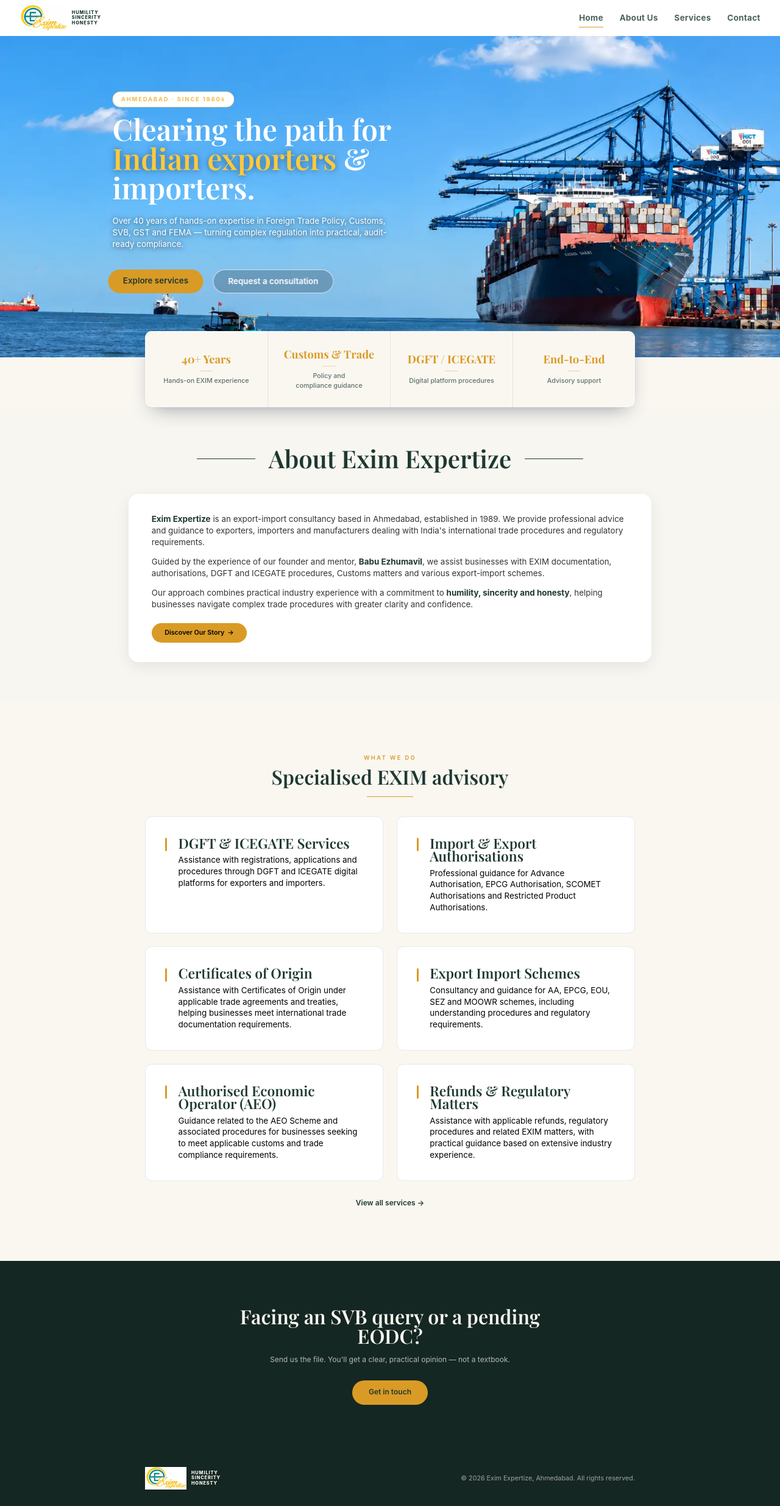
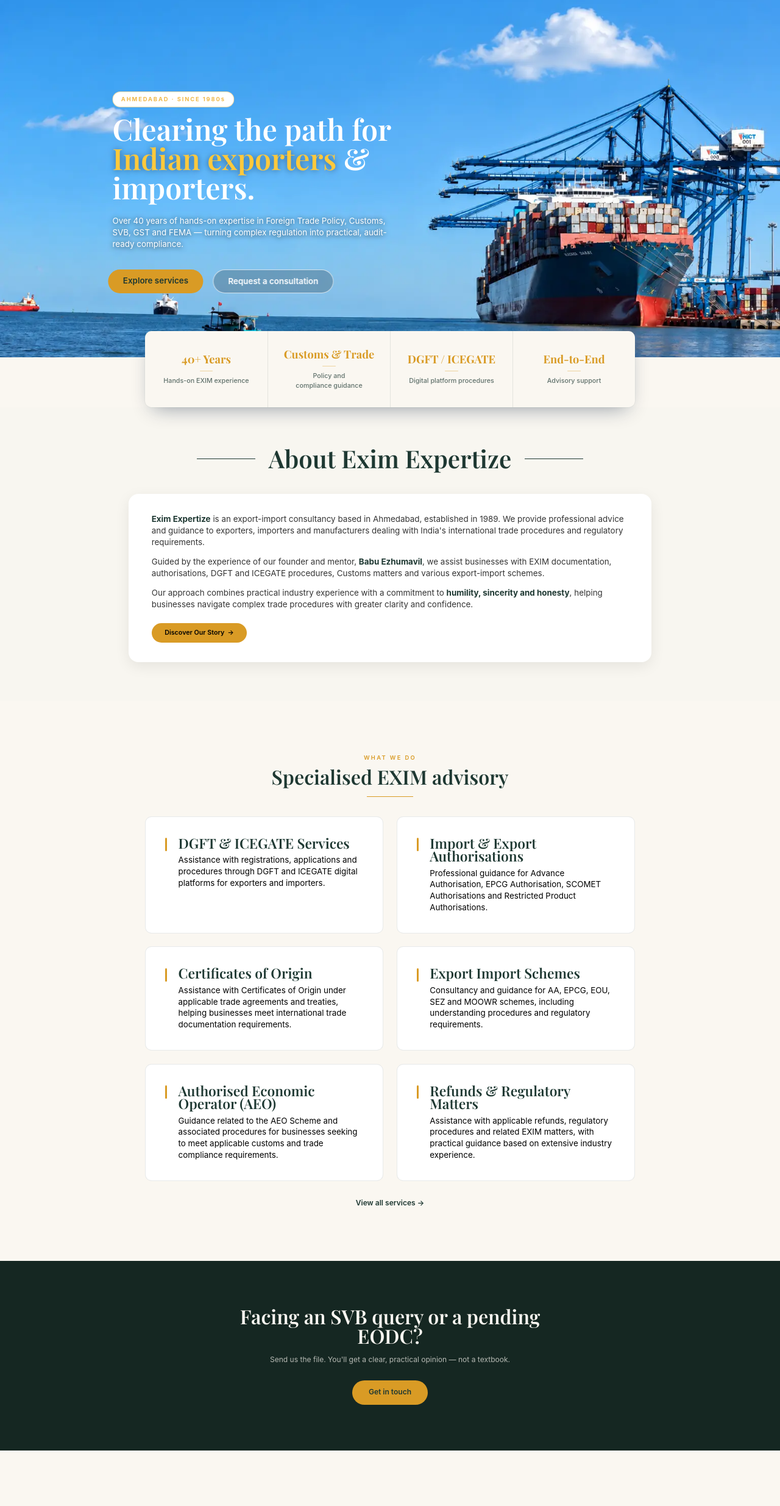
Before and after one commit to Aniket52603/exim-expertize, a React (Vite) app: page / in a window 1280 px wide. Shown: the whole page at 61% size. After the commit the page ends 2379 px from the top, so only its background shows below. Built offline with nearby package versions, Linux system fonts and the light colour scheme; a web font is replaced by a local one.

Commit message:
app changed

```diff
--- a/src/App.jsx
+++ b/src/App.jsx
@@ -1,33 +1,25 @@
-import { Routes, Route, useLocation } from "react-router-dom";
-import { useEffect } from "react";
-import Nav from "./components/Nav.jsx";
-import Footer from "./components/Footer.jsx";
+import { lazy, Suspense } from "react";
+import { Routes, Route } from "react-router-dom";
+
 import Home from "./pages/Home.jsx";
-import Services from "./pages/Services.jsx";
-import Contact from "./pages/Contact.jsx";
-import useReveal from "./hooks/useReveal.js";
-import AboutPage from "./pages/AboutPage.jsx";
+
+/* Lazy-load secondary pages */
+const About = lazy(() => import("./pages/AboutPage.jsx"));
+const Services = lazy(() => import("./pages/Services.jsx"));
+const Contact = lazy(() => import("./pages/Contact.jsx"));
 
 export default function App() {
-  const location = useLocation();
-  useReveal(location.pathname);
+  return (
+    <Suspense fallback={null}>
+      <Routes>
+        {/* Home stays eager for better LCP */}
+        <Route path="/" element={<Home />} />
 
-  useEffect(() => {
-    window.scrollTo({ top: 0 });
-  }, [location.pathname]);
-
-  return (
-    <>
-      <Nav />
-      <main key={location.pathname}>
-        <Routes>
-          <Route path="/" element={<Home />} />
-          <Route path="/services" element={<Services />} />
-          <Route path="/contact" element={<Contact />} />
-          <Route path="/about" element={<AboutPage />} />
-        </Routes>
-      </main>
-      <Footer />
-    </>
+        {/* Secondary pages are lazy-loaded */}
+        <Route path="/about" element={<About />} />
+        <Route path="/services" element={<Services />} />
+        <Route path="/contact" element={<Contact />} />
+      </Routes>
+    </Suspense>
   );
 }
```
